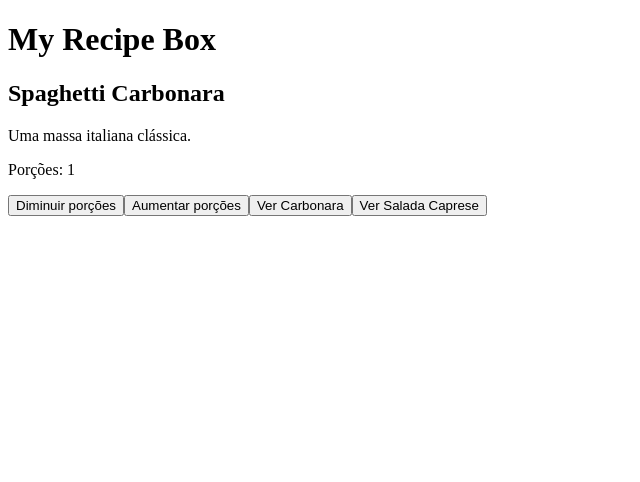
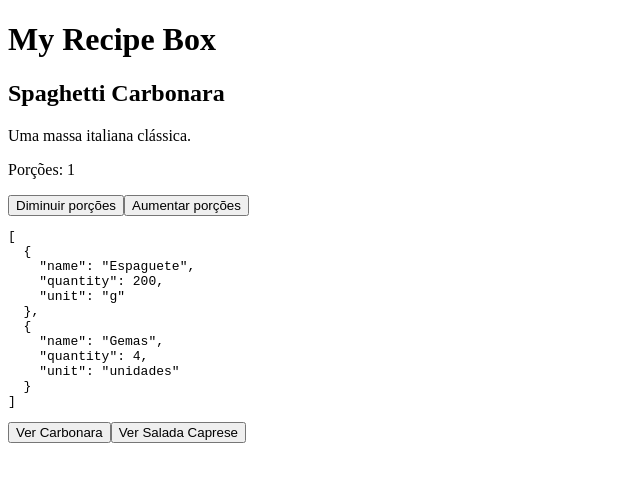
Before and after one commit to geovanegalan/recipe-box, an Angular app: page / in a window 1280 px wide. Shown: the top 482 px of the page, without its empty margins (0-640 px from the left). Built offline with nearby package versions, Linux system fonts and the light colour scheme.

Commit message:
feat: Modulo 6 - calcula ingredientes conforme as porcoes

```diff
--- a/src/app/app.html
+++ b/src/app/app.html
@@ -9,6 +9,8 @@
 
 <button type="button" (click)="aumentarPorcoes()">Aumentar porções</button>
 
+<pre>{{ adjustedIngredients() | json }}</pre>
+
 <button type="button" (click)="verCarbonara()">Ver Carbonara</button>
 
 <button type="button" (click)="verSaladaCaprese()">Ver Salada Caprese</button>
--- a/src/app/app.ts
+++ b/src/app/app.ts
@@ -1,9 +1,9 @@
-import { Component, signal } from '@angular/core';
+import { Component, computed, signal } from '@angular/core';
 import { RecipeModel } from './models';
 import { MOCK_RECIPES } from './mock-recipes';
-
+import { JsonPipe } from '@angular/common';
 @Component({
-  imports: [],
+  imports: [JsonPipe],
   selector: 'app-root',
   styleUrl: './app.css',
   templateUrl: './app.html',
@@ -12,6 +12,13 @@ export class App {
   protected readonly title = signal('My Recipe Box');
   protected readonly recipe = signal<RecipeModel>(MOCK_RECIPES[0]);
   protected readonly servings = signal<number>(1);
+
+  protected readonly adjustedIngredients = computed(() =>
+    this.recipe().ingredients.map((ingrediente) => ({
+      ...ingrediente,
+      quantity: ingrediente.quantity * this.servings(),
+    })),
+  );
 
   protected verCarbonara(): void {
     this.recipe.set(MOCK_RECIPES[0]);
```
